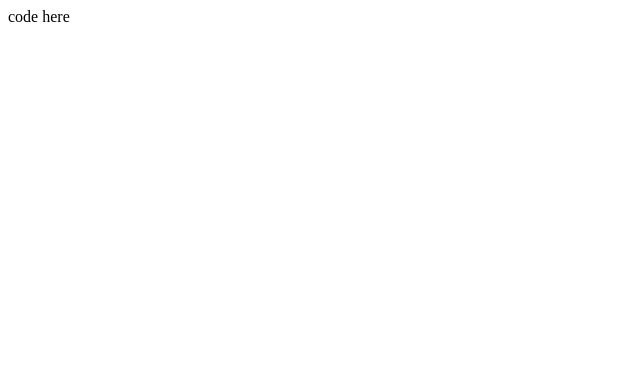
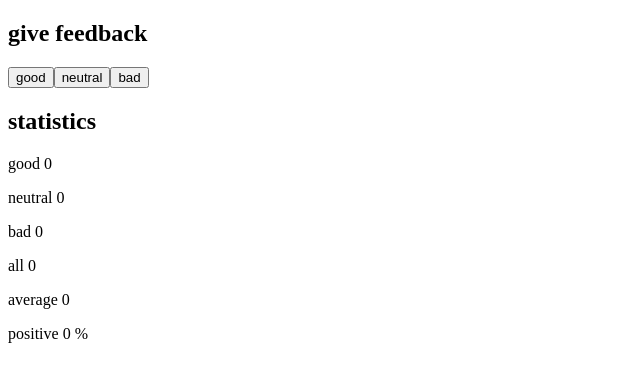
Before and after one commit to 11amanraj/fullstackopen_part1, a React (Create React App) app in the folder unicafe/: page / in a window 1280 px wide. Shown: the top 382 px of the page, without its empty margins (0-640 px from the left). Built offline with nearby package versions, Linux system fonts and the light colour scheme.

Commit message:
Exercise 1.7
Unicafe step 2

```diff
--- a/unicafe/src/App.js
+++ b/unicafe/src/App.js
@@ -5,10 +5,34 @@ const App = () => {
   const [good, setGood] = useState(0)
   const [neutral, setNeutral] = useState(0)
   const [bad, setBad] = useState(0)
+  const totalFeedback = good+neutral+bad;
+
+  let average;
+  let percentage;
+
+  if(totalFeedback === 0) {
+    average = 0;
+    percentage = 0;
+  } else {
+    average = (good*1 + neutral*0 - bad*1)/totalFeedback;
+    percentage = (good* 100)/totalFeedback;
+  }
 
   return (
     <div>
-      code here
+      <h2>give feedback</h2>
+      <div>
+        <button onClick={() => setGood(good+1)}>good</button>
+        <button onClick={() => setNeutral(neutral+1)}>neutral</button>
+        <button onClick={() => setBad(bad+1)}>bad</button>
+      </div>
+      <h2>statistics</h2>
+      <p>good {good}</p>
+      <p>neutral {neutral}</p>
+      <p>bad {bad}</p>
+      <p>all {good + neutral + bad}</p>
+      <p>average {average}</p>
+      <p>positive {percentage} %</p>
     </div>
   )
 }
```
